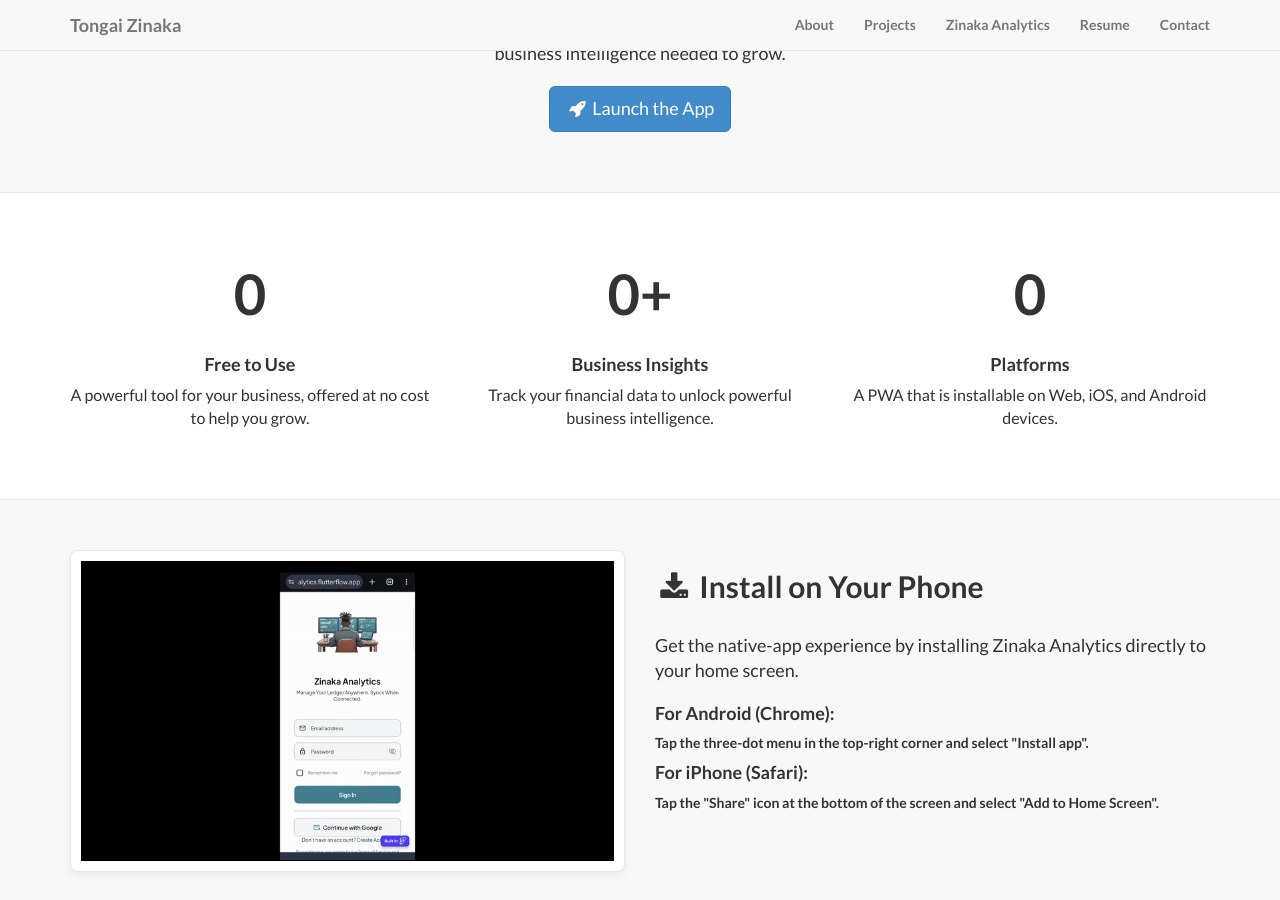
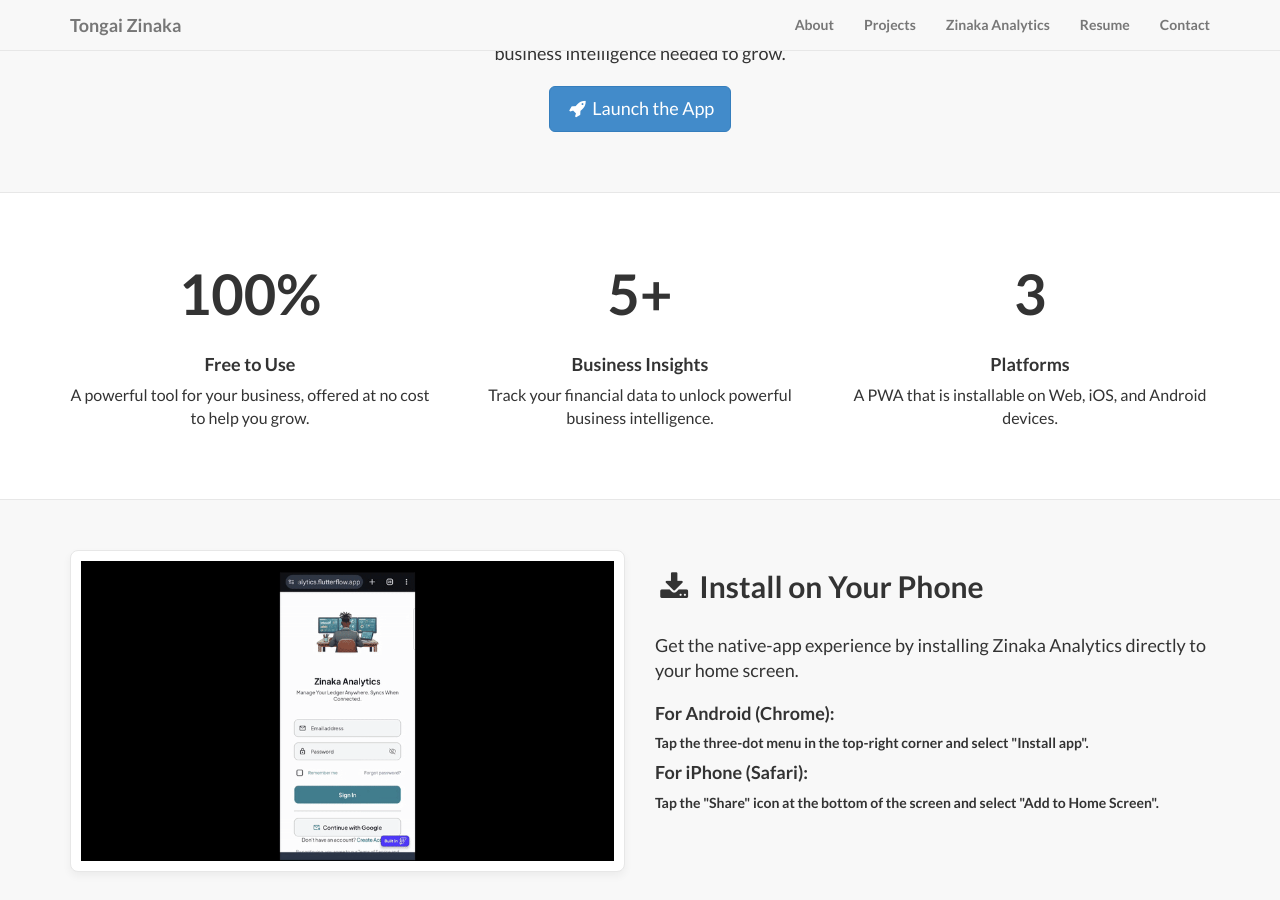
Before and after one commit to Tongai-Zinaka/tongai-zinaka.github.io, a Jekyll site: the page built from analytics/index.html, in a window 1280 px wide and 900 px high, scrolled down 629 px. Built offline with Jekyll 4.4.1, drawn with Linux system fonts in a browser that asks for light colours; nearby versions of some CDN libraries.

Commit message:
Update index.html

```diff
--- a/analytics/index.html
+++ b/analytics/index.html
@@ -33,19 +33,19 @@ title: Zinaka Analytics App | Tongai Zinaka
 <!-- SECTION 1.5: KEY FEATURES -->
 <div class="content-section-b">
     <div class="container">
-        <div class="row text-center" data-aos="fade-up" id="stats-section">
-            <div class="col-md-4 col-sm-4">
-                <h2 class="section-heading" style="font-size: 4em;"><span id="count-up-1">0</span></h2>
+        <div class="row text-center">
+            <div class="col-md-4 col-sm-4" data-aos="fade-up" data-aos-delay="100">
+                <h2 class="section-heading" style="font-size: 4em;">100%</h2>
                 <h4>Free to Use</h4>
                 <p class="lead" style="font-size: 16px;">A powerful tool for your business, offered at no cost to help you grow.</p>
             </div>
-            <div class="col-md-4 col-sm-4">
-                <h2 class="section-heading" style="font-size: 4em;"><span id="count-up-2">0</span>+</h2>
+            <div class="col-md-4 col-sm-4" data-aos="fade-up" data-aos-delay="200">
+                <h2 class="section-heading" style="font-size: 4em;">5+</h2>
                 <h4>Business Insights</h4>
                 <p class="lead" style="font-size: 16px;">Track your financial data to unlock powerful business intelligence.</p>
             </div>
-            <div class="col-md-4 col-sm-4">
-                <h2 class="section-heading" style="font-size: 4em;"><span id="count-up-3">0</span></h2>
+            <div class="col-md-4 col-sm-4" data-aos="fade-up" data-aos-delay="300">
+                <h2 class="section-heading" style="font-size: 4em;">3</h2>
                 <h4>Platforms</h4>
                 <p class="lead" style="font-size: 16px;">A PWA that is installable on Web, iOS, and Android devices.</p>
             </div>
```
